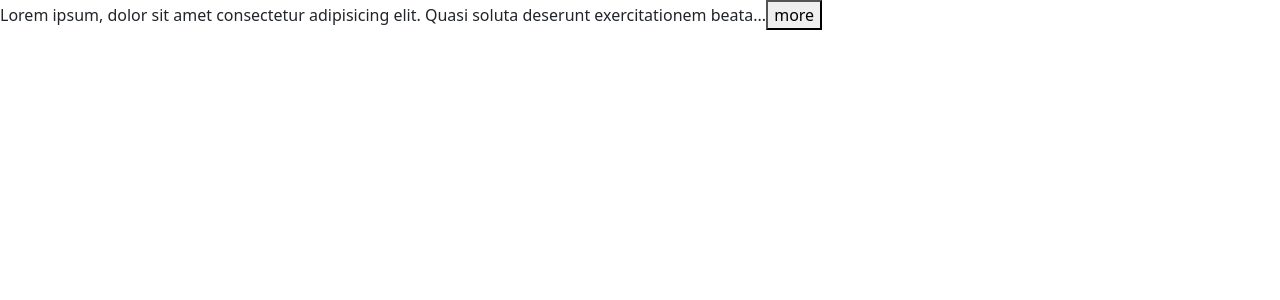
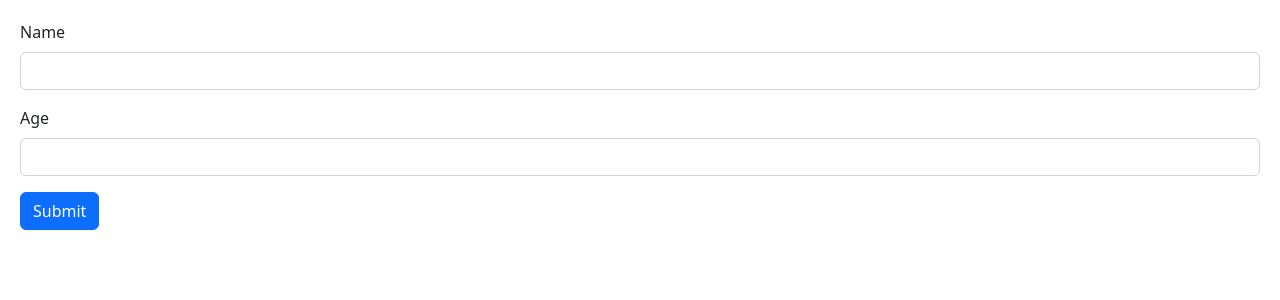
Before and after one commit to Gable-github/react-gaming-webpage, a React (Vite) app in the folder react_app/: page / in a window 1280 px wide. Shown: the top 300 px of the page. Built offline with nearby package versions, Linux system fonts and the light colour scheme.

Commit message:
added forms learned useRef

```diff
--- a/react_app/src/App.tsx
+++ b/react_app/src/App.tsx
@@ -1,23 +1,10 @@
 import React, { useState } from "react";
-import ExpandableText from "./components/ExpandableText";
+import Form from "./components/Form";
 
 function App() {
   return (
     <div>
-      <ExpandableText>
-        Lorem ipsum, dolor sit amet consectetur adipisicing elit. Quasi soluta
-        deserunt exercitationem beatae explicabo. Adipisci, et. Commodi
-        reprehenderit, optio possimus aspernatur eligendi molestiae repellendus
-        nisi adipisci veniam dolorem corrupti ipsam porro fugit ratione vel
-        molestias delectus voluptatem qui. Possimus odio, dolorum voluptatum
-        perspiciatis vero repudiandae! Possimus laboriosam quas, assumenda
-        deleniti id voluptate optio autem necessitatibus delectus aliquam earum
-        illum, dolore voluptatum mollitia, quo unde? Impedit enim modi excepturi
-        minima, qui, placeat deserunt dignissimos nulla dolore rerum distinctio
-        omnis unde saepe quos ducimus ad dolores? Voluptatum autem facere labore
-        esse, voluptatem et, libero enim sapiente quibusdam, adipisci nulla
-        quaerat ad quisquam.
-      </ExpandableText>
+      <Form />
     </div>
   );
 }
--- a/react_app/src/components/Form.tsx
+++ b/react_app/src/components/Form.tsx
@@ -1,14 +1,34 @@
-import React from "react";
+import React, { FormEvent, useRef } from "react";
 
 const Form = () => {
+  const handleSubmit = (event: FormEvent) => {
+    event.preventDefault();
+    if (nameRef.current !== null) person.name = nameRef.current.value;
+    if (ageRef.current !== null) person.age = parseInt(ageRef.current.value);
+    console.log(person);
+  };
+
+  const nameRef = useRef<HTMLInputElement>(null);
+  const ageRef = useRef<HTMLInputElement>(null);
+  const person = { name: "", age: 0 };
+
   return (
-    <form>
+    <form onSubmit={handleSubmit}>
       <div className="mb-3">
         <label htmlFor="name" className="form-label">
           Name
         </label>
-        <input id="name" type="text" className="form-control" />
+        <input ref={nameRef} id="name" type="text" className="form-control" />
       </div>
+      <div className="mb-3">
+        <label htmlFor="age" className="form-label">
+          Age
+        </label>
+        <input ref={ageRef} id="age" type="number" className="form-control" />
+      </div>
+      <button className="btn btn-primary" type="submit">
+        Submit
+      </button>
     </form>
   );
 };
--- /dev/null
+++ b/react_app/src/index.css
@@ -0,0 +1,3 @@
+body {
+    padding: 20px;
+}
```
Also changed, not shown: react_app/src/main.tsx (+8 -7 lines).
